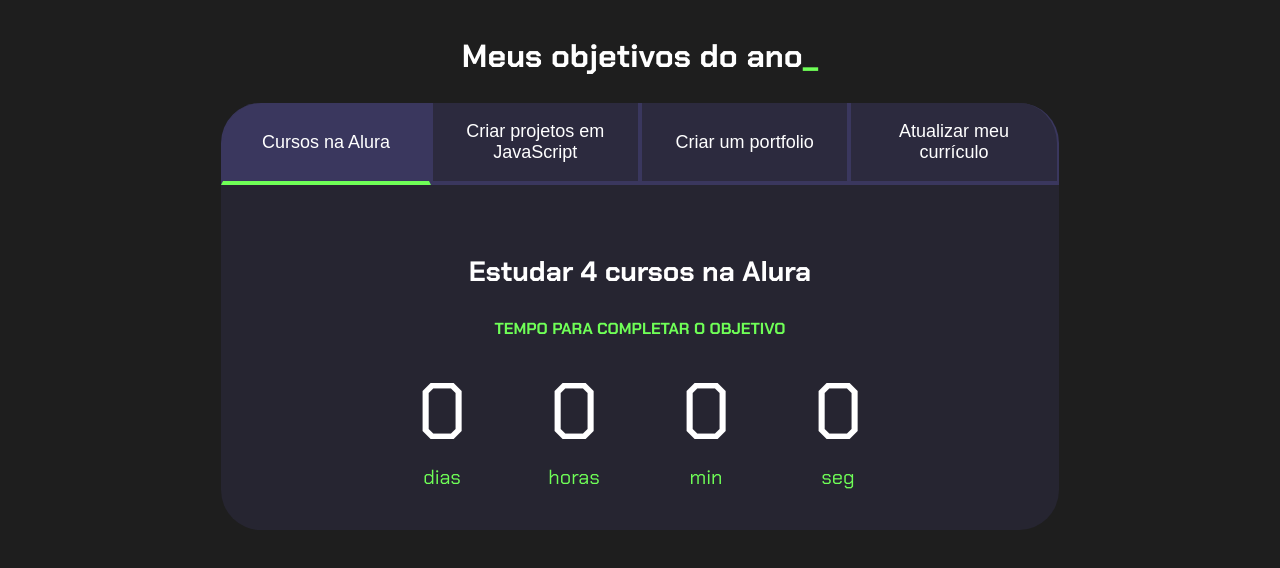
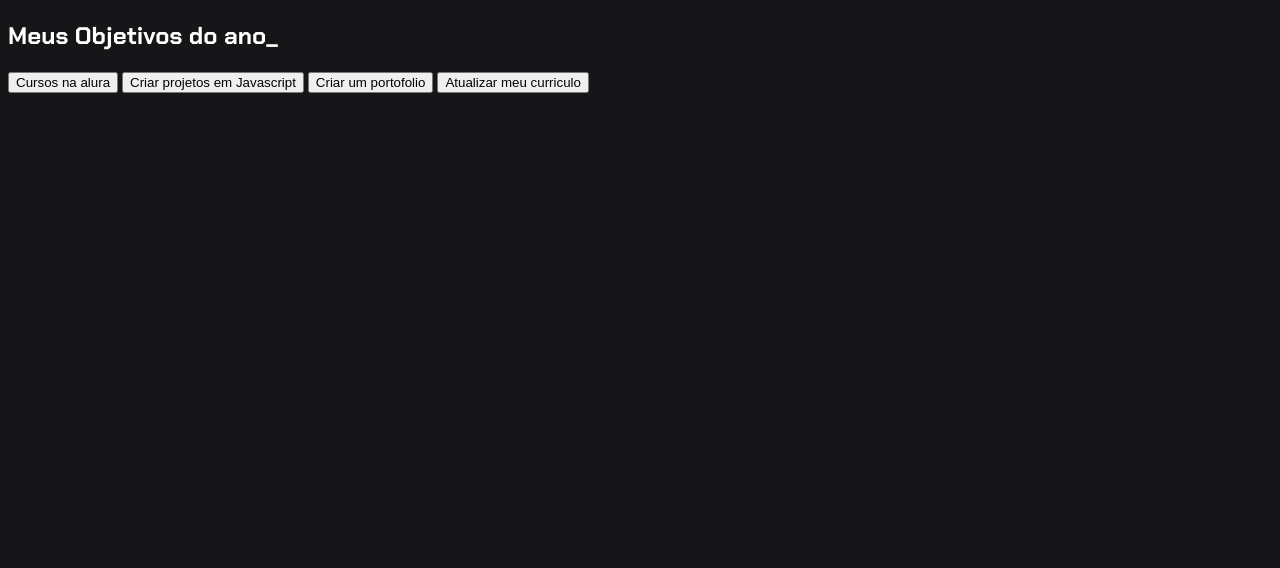
Before and after one commit to leobergamo10/javascript01, a plain HTML site: page index.html in a window 1280 px wide. Drawn offline with Linux system fonts and the light colour scheme.

Commit message:
Add files via upload

```diff
--- a/index.html
+++ b/index.html
@@ -3,111 +3,18 @@
 <head>
     <meta charset="UTF-8">
     <meta name="viewport" content="width=device-width, initial-scale=1.0">
-  <title>Meus objetivos do ano</title>
+    <title>Projetoleo</title>
     <link rel="stylesheet" href="style.css">
 </head>
 <body>
     <section class="conteudo-principal">
-    <h2 class="titulo-principal">Meus objetivos do ano<span>_</span></h2>
-    <div class="conteudo">
+        <h2 class="titulo-principal"> Meus Objetivos do ano_</h2>
         <div class="botoes">
-      <button class="botao ativo">Cursos na Alura</button>
-      <button class="botao ">Criar projetos em JavaScript</button>
-      <button class="botao ">Criar um portfolio</button>
-      <button class="botao ">Atualizar meu currículo</button>
-    </div>
-    <div class="abas-textos">
-      <div class="aba-conteudo ativo">
-        <h3 class="aba-conteudo-titulo-pricipal">Estudar 4 cursos na Alura</h3>
-        <h4 class="aba-conteudo-titulos-secundario">Tempo para completar o objetivo</h4>
-        <div class="contador">
-          <div class="contador-digito">
-            <p class="contador-digito-numero" id="dias0"></p>
-            <p class="contador-digito-texto">dias</p>
-          </div>
-          <div class="contador-digito">
-            <p class="contador-digito-numero" id="horas0"></p>
-            <p class="contador-digito-texto">horas</p>
-          </div>
-          <div class="contador-digito">
-            <p class="contador-digito-numero" id="min0"></p>
-            <p class="contador-digito-texto">min</p>
-          </div>
-          <div class="contador-digito">
-            <p class="contador-digito-numero" id="seg0"></p>
-            <p class="contador-digito-texto">seg</p>
-          </div>
-        </div>
-      </div>
-      <div class="aba-conteudo ">
-        <h3 class="aba-conteudo-titulo-pricipal">Criar 5 projetos em JavaScript</h3>
-        <h4 class="aba-conteudo-titulos-secundario">Tempo para completar o objetivo</h4>
-        <div class="contador">
-          <div class="contador-digito">
-            <p class="contador-digito-numero" id="dias1"></p>
-            <p class="contador-digito-texto">dias</p>
-          </div>
-          <div class="contador-digito">
-            <p class="contador-digito-numero" id="horas1"></p>
-            <p class="contador-digito-texto">horas</p>
-          </div>
-          <div class="contador-digito">
-            <p class="contador-digito-numero" id="min1"></p>
-            <p class="contador-digito-texto">min</p>
-          </div>
-          <div class="contador-digito">
-            <p class="contador-digito-numero" id="seg1"></p>
-            <p class="contador-digito-texto">seg</p>
-          </div>
-        </div>
-      </div>
-      <div class="aba-conteudo ">
-        <h3 class="aba-conteudo-titulo-pricipal">Criar um portfolio com meus 3 melhores projetos</h3>
-        <h4 class="aba-conteudo-titulos-secundario">Tempo para completar o objetivo</h4>
-        <div class="contador">
-          <div class="contador-digito">
-            <p class="contador-digito-numero" id="dias2"></p>
-            <p class="contador-digito-texto">dias</p>
-          </div>
-          <div class="contador-digito">
-            <p class="contador-digito-numero" id="horas2"></p>
-            <p class="contador-digito-texto">horas</p>
-          </div>
-          <div class="contador-digito">
-            <p class="contador-digito-numero" id="min2"></p>
-            <p class="contador-digito-texto">min</p>
-          </div>
-          <div class="contador-digito">
-            <p class="contador-digito-numero" id="seg2"></p>
-            <p class="contador-digito-texto">seg</p>
-          </div>
-        </div>
-      </div>
-      <div class="aba-conteudo ">
-        <h3 class="aba-conteudo-titulo-pricipal">Atualizar meu curriculo com os certificados da Alura</h3>
-        <h4 class="aba-conteudo-titulos-secundario">Tempo para completar o objetivo</h4>
-        <div class="contador">
-          <div class="contador-digito">
-            <p class="contador-digito-numero" id="dias3"></p>
-            <p class="contador-digito-texto">dias</p>
-          </div>
-          <div class="contador-digito">
-            <p class="contador-digito-numero" id="horas3"></p>
-            <p class="contador-digito-texto">horas</p>
-          </div>
-          <div class="contador-digito">
-            <p class="contador-digito-numero" id="min3"></p>
-            <p class="contador-digito-texto">min</p>
-          </div>
-          <div class="contador-digito">
-            <p class="contador-digito-numero" id="seg3"></p>
-            <p class="contador-digito-texto">seg</p>
-          </div>
-        </div>
-      </div>
-    </div>
+            <button class="botao">Cursos na alura</button>
+            <button class="botao">Criar projetos em Javascript</button>
+            <button class="botao">Criar um portofolio</button>
+            <button class="botao">Atualizar meu curriculo</button>
         </div>
     </section>
-  <script src="main.js"></script>
 </body>
 </html>
--- a/style.css
+++ b/style.css
@@ -1,7 +1,7 @@
-@import url('https://fonts.googleapis.com/css2?family=Chakra+Petch:wght@400;700&display=swap');
+@import url('https://fonts.googleapis.com/css?family=Chakra+Petch:wght@400;700&display=swap');
 
-:root{
-    --cor-de-fundo: #1E1E1E;
+:root {
+  --cor-de-fundo: #161618;
   --verde: #6FFF57;
   --branco: #FFFFFF;
   --botao-ativo: #3A375E;
@@ -9,119 +9,8 @@
   --texto-fundo: rgba(58, 55, 94, 0.3);
 }
 
-body{
+body {
   background-color: var(--cor-de-fundo);
   color: var(--branco);
-    font-family: 'Chakra Petch' , sans-serif;
+  font-family: 'Chakra Petch', sans-serif;
 }
-
-
-.conteudo-principal{
-    display: flex;
-    flex-direction: column;
-    justify-content: center;
-    align-items: center;
-    max-width: 1200px;
-    width: 100%;
-    margin: 0 auto;
-}
-
-.titulo-principal{
-    text-align: center;
-    width: 100%;
-    font-size: 32px;
-}
-
-.titulo-principal span{
-    color: var(--verde);
-}
-
-.botao{
-    font-family: "Crakra Petch", sans-serif;
-    background-color: var(--botao-inativo);
-    color: var(--branco);
-    display: flex;
-    justify-content: center;
-    padding: 1em;
-    font-size: 18px;
-    align-items: center;
-    width: 100%;
-    border-bottom: 4px solid var(--botao-ativo);
-    border-left: 2px solid var(--botao-ativo);
-    border-right: 2px solid var(--botao-ativo);
-    border-top: none;
-}
-
-.botao:first-child{
-    border-radius: 40px 40px 0 0;
-}
-
-.botoes{
-    display: block;
-}
-
-.botao.ativo{
-    background-color: var(--botao-ativo);
-    border-bottom: 4px solid var(--verde);
-}
-
-.abas-textos{
-    background-color: var(--texto-fundo);
-    padding: 40px;
-    border-radius: 0 0 40px 40px;
-}
-
-.aba-conteudo.ativo{
-    display: block;
-}
-
-.aba-conteudo{
-    display: none;
-}
-
-.aba-conteudo-titulo-pricipal{
-    font-size: 28px;
-    text-align: center;
-}
-
-.aba-conteudo-titulos-secundario{
-    text-align: center;
-    color: var(--verde);
-    text-transform: uppercase;
-}
-
-.contador{
-    display: flex;
-    justify-content: center;
-    flex-wrap: wrap;
-}
-
-.contador-digito{
-    padding: 0 16px;
-    text-align: center;
-    min-width: 100px;
-}
-
-.contador-digito-numero{
-    font-size: 80px;
-    margin: 0;
-
-}
-
-.contador-digito-texto{
-    color: var(--verde);
-    font-size: 20px;
-    margin: 0;
-}
-
-@media screen and (min-width: 768px){
-    .botoes{
-        display: flex;
-    }
-    .botao:first-child{
-        border-radius: 40px 0 0 0;
-    }
-    .botao:last-child{
-        border-radius: 0 40px 0 0;
-    }
-}
```
Lines whose indentation alone changed are shown as unchanged.
